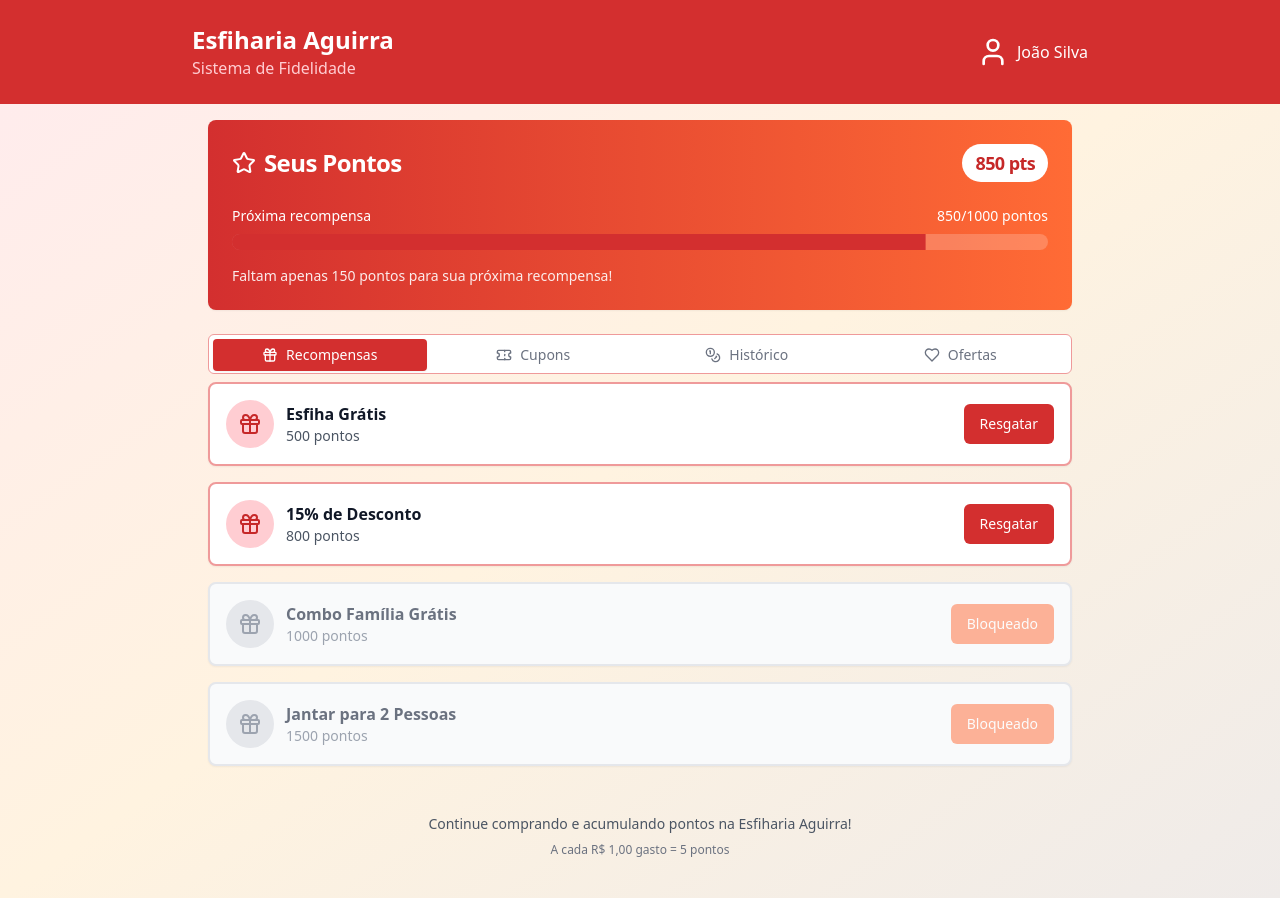
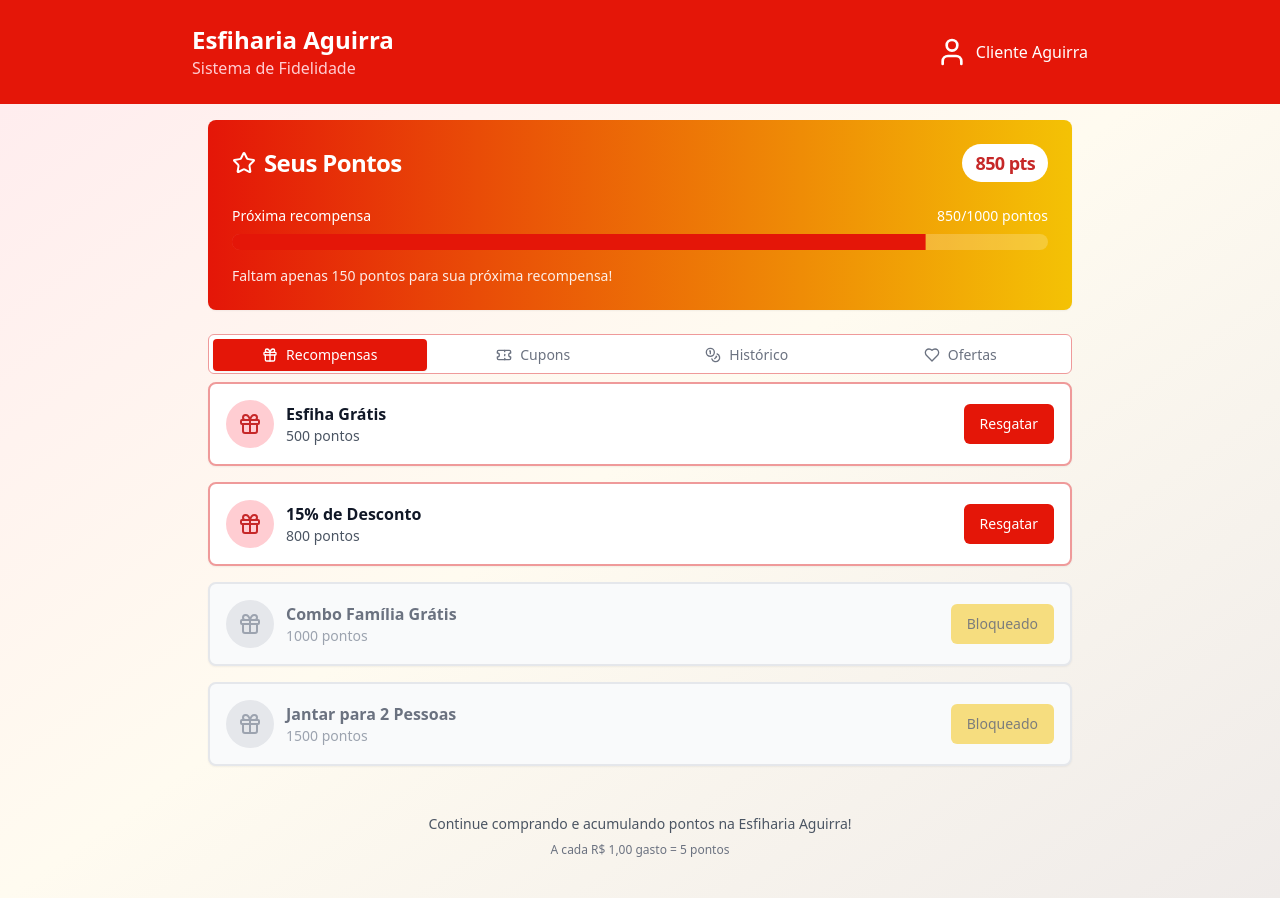
Before and after one commit to Mthssss/esfihaguirra, a React (Vite) app: page / in a window 1280 px wide. Built offline with nearby package versions, Linux system fonts and the light colour scheme.

Commit message:
Refactor: Update user name and color palette
- Changed "João Silva" to "Cliente Aguirra".
- Updated the color palette using #f4c205 (yellow) and #e41608 (red) as base colors.

```diff
--- a/src/pages/Index.tsx
+++ b/src/pages/Index.tsx
@@ -1,4 +1,3 @@
-
 import { useState } from 'react';
 import { Card, CardContent, CardHeader, CardTitle } from '@/components/ui/card';
 import { Button } from '@/components/ui/button';
@@ -10,7 +9,7 @@ import { Progress } from '@/components/ui/progress';
 const Index = () => {
   const [userPoints, setUserPoints] = useState(850);
   const [nextRewardPoints] = useState(1000);
-  const [userName] = useState('João Silva');
+  const [userName] = useState('Cliente Aguirra');
 
   const coupons = [
     { id: 1, title: '10% OFF', description: 'Em qualquer esfiha', expiry: '30/12/2024', code: 'ESFIHA10' },
@@ -145,7 +144,7 @@ const Index = () => {
                     <div className="flex items-center justify-between">
                       <div className="flex items-center gap-4">
                         <div className="w-16 h-16 bg-secondary-500 rounded-full flex items-center justify-center">
-                          <Ticket className="w-8 h-8 text-white" />
+                          <Ticket className="w-8 h-8 text-black" />
                         </div>
                         <div>
                           <h3 className="font-bold text-lg text-gray-900">{coupon.title}</h3>
@@ -157,7 +156,7 @@ const Index = () => {
                         <Badge variant="outline" className="mb-2 border-secondary-500 text-secondary-600">
                           {coupon.code}
                         </Badge>
-                        <Button className="block bg-secondary hover:bg-secondary-600">
+                        <Button className="block bg-secondary hover:bg-secondary-600 text-black">
                           Usar Cupom
                         </Button>
                       </div>
--- a/tailwind.config.ts
+++ b/tailwind.config.ts
@@ -26,32 +26,32 @@ export default {
 				background: 'hsl(var(--background))',
 				foreground: 'hsl(var(--foreground))',
 				primary: {
-					DEFAULT: '#D32F2F',
+					DEFAULT: '#e41608',
 					foreground: '#FFFFFF',
 					50: '#FFEBEE',
 					100: '#FFCDD2',
 					200: '#EF9A9A',
 					300: '#E57373',
 					400: '#EF5350',
-					500: '#D32F2F',
+					500: '#e41608',
 					600: '#C62828',
 					700: '#B71C1C',
 					800: '#8D1414',
 					900: '#5D0E0E'
 				},
 				secondary: {
-					DEFAULT: '#FF6B35',
-					foreground: '#FFFFFF',
-					50: '#FFF3E0',
-					100: '#FFE0B2',
-					200: '#FFCC80',
-					300: '#FFB74D',
-					400: '#FFA726',
-					500: '#FF6B35',
-					600: '#FB8C00',
-					700: '#F57C00',
-					800: '#EF6C00',
-					900: '#E65100'
+					DEFAULT: '#f4c205',
+					foreground: '#000000',
+					50: '#FFFBF0',
+					100: '#FFF4D9',
+					200: '#FFE8B3',
+					300: '#FFDB8C',
+					400: '#FFD066',
+					500: '#f4c205',
+					600: '#E6B004',
+					700: '#CC9D03',
+					800: '#B38A03',
+					900: '#996F02'
 				},
 				accent: {
 					DEFAULT: '#8D6E63',
```
